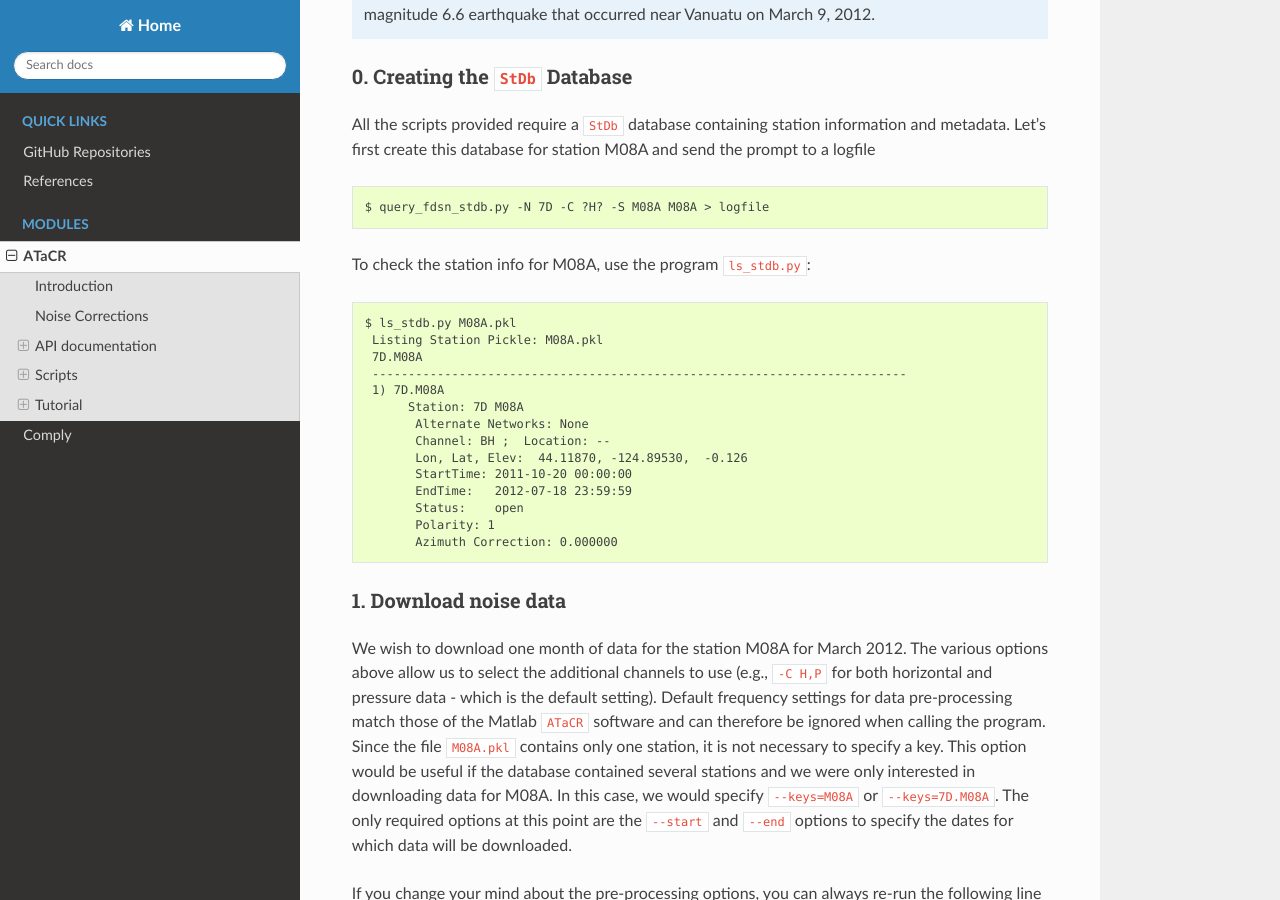
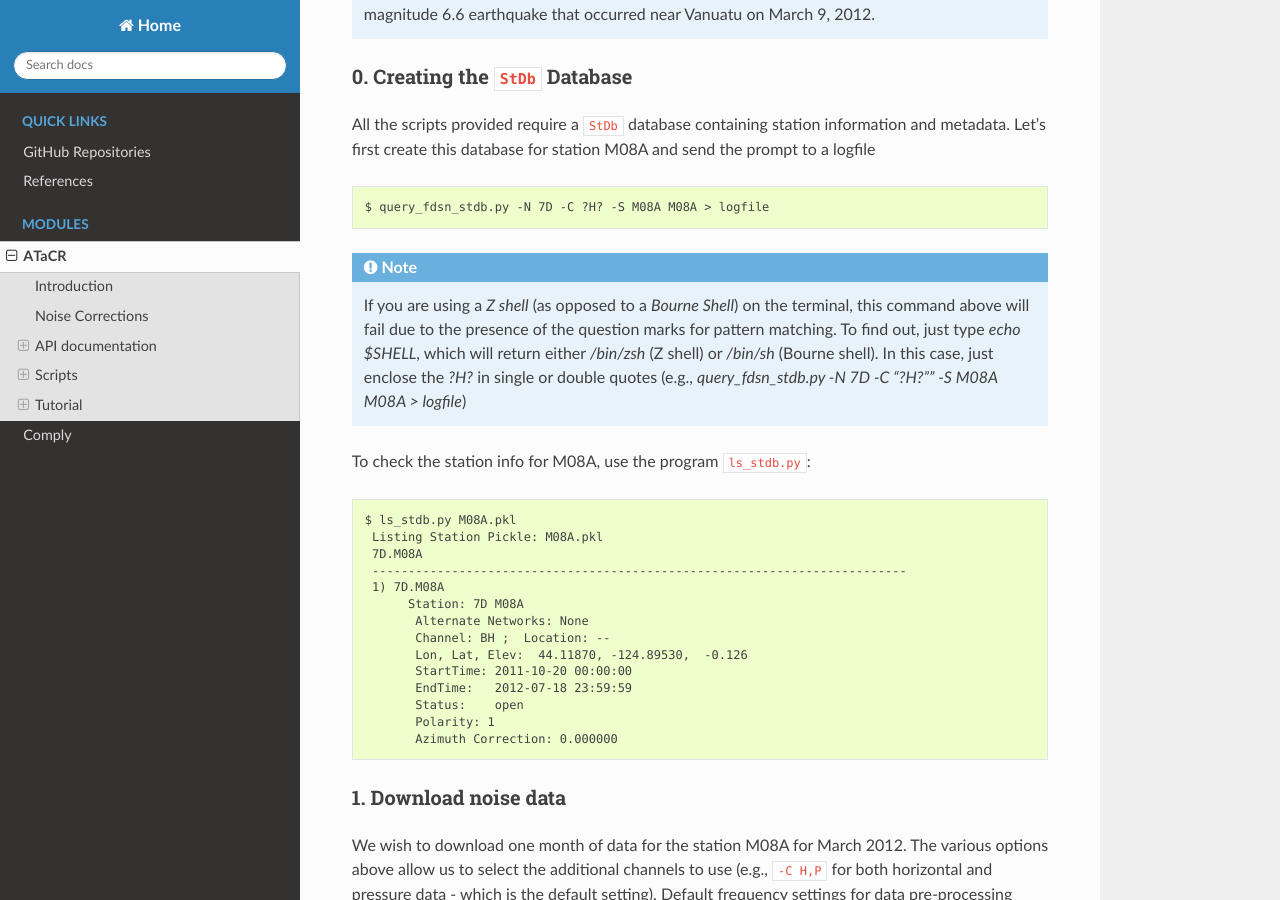
Before and after one commit to nfsi-canada/OBStools, a Sphinx documentation site: the page built from docs/atacr.rst, in a window 1280 px wide and 900 px high, scrolled down 13257 px. Built offline with Sphinx 7.4.7 and the Read the Docs theme 2.0.0, drawn with Linux system fonts in a browser that asks for light colours.

Commit message:
added note for Z shell in tutorial

```diff
--- a/docs/atacr.rst
+++ b/docs/atacr.rst
@@ -733,6 +733,14 @@ M08A and send the prompt to a logfile
 
    $ query_fdsn_stdb.py -N 7D -C ?H? -S M08A M08A > logfile
 
+.. note::
+
+    If you are using a *Z shell* (as opposed to a *Bourne Shell*) on the terminal,
+    this command above will fail due to the presence of the question marks for
+    pattern matching. To find out, just type `echo $SHELL`, which will return
+    either `/bin/zsh` (Z shell) or `/bin/sh` (Bourne shell). In this case, just
+    enclose the `?H?` in single or double quotes (e.g., `query_fdsn_stdb.py -N 7D -C "?H?"" -S M08A M08A > logfile`)
+
 To check the station info for M08A, use the program ``ls_stdb.py``:
 
 .. code-block::
```
